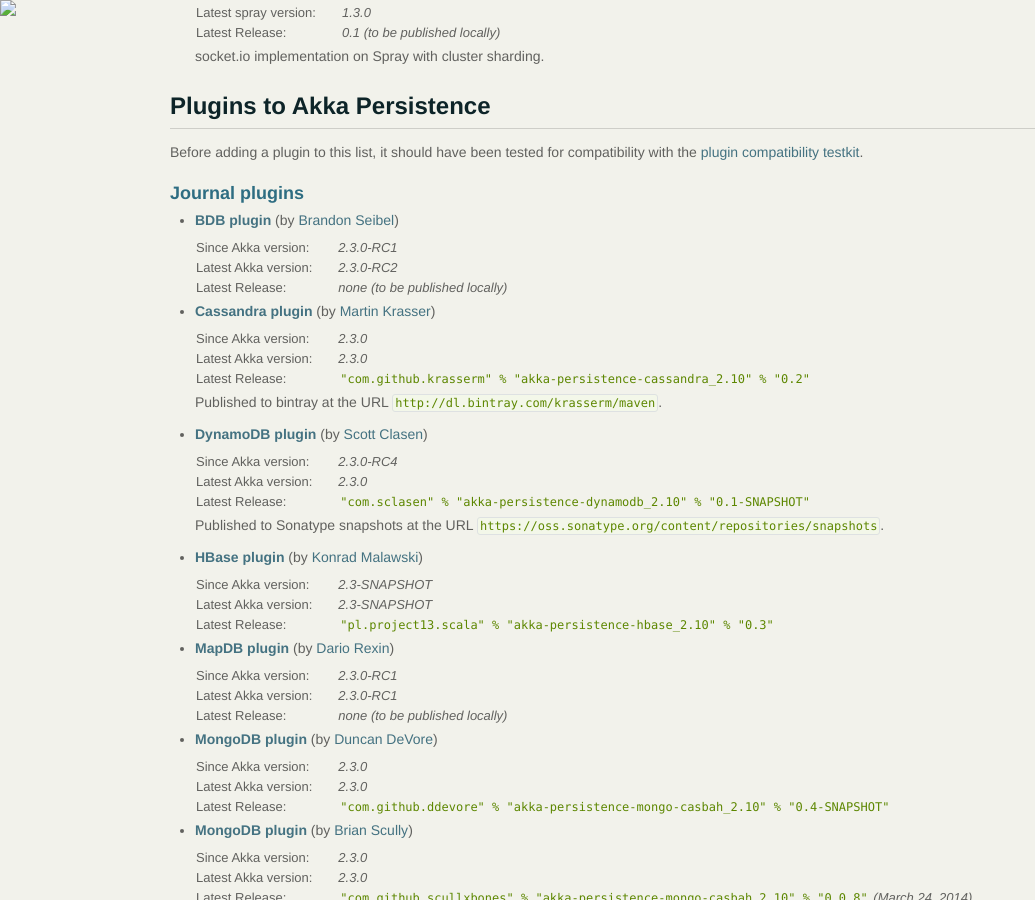
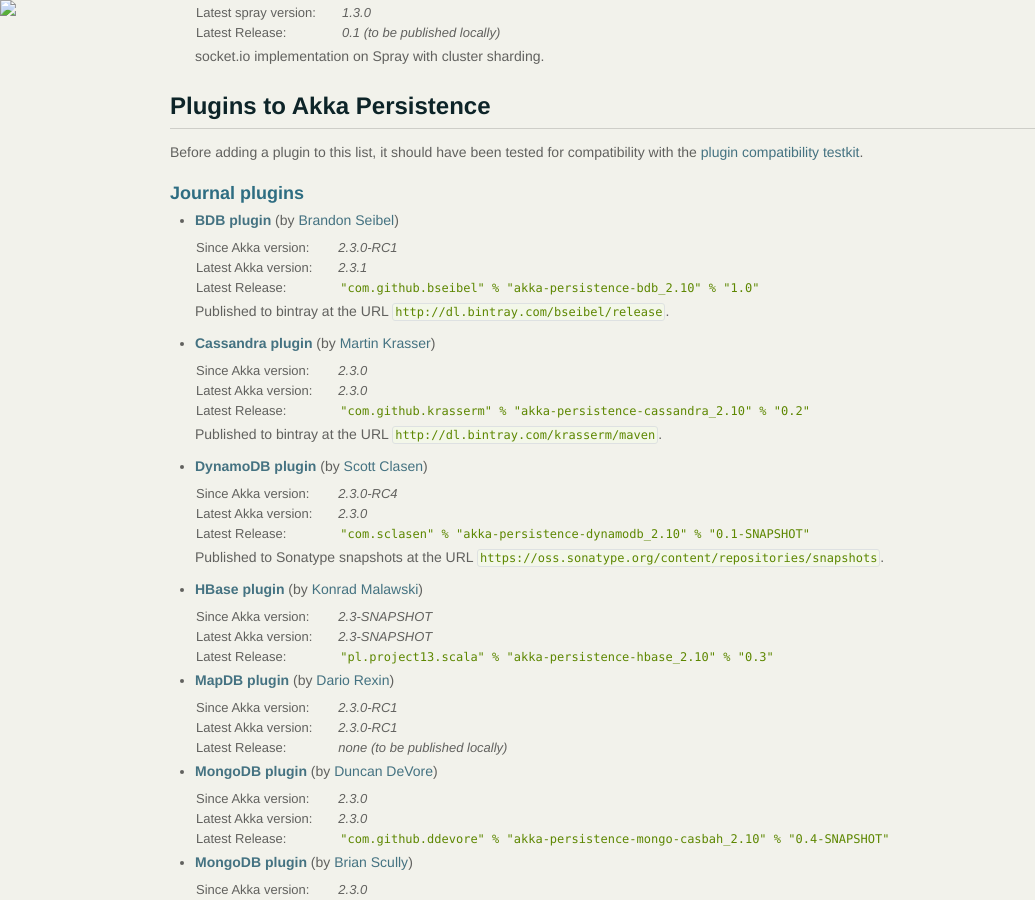
Before and after one commit to raboof/akka.github.com, a Jekyll site: the page built from community/index.md, in a window 1280 px wide and 900 px high, scrolled down 2710 px. Shown: the whole window, without its empty margins (0-1035 px from the left). Built offline with Jekyll 4.4.1, drawn with Linux system fonts in a browser that asks for light colours.

Commit message:
Update community page for BDB persistence plugin

```diff
--- a/community/index.md
+++ b/community/index.md
@@ -243,9 +243,11 @@
 
   <table class="stats">
   <tr><td>Since Akka version:</td><td>2.3.0-RC1</td></tr>
-  <tr><td>Latest Akka version:</td><td>2.3.0-RC2</td></tr>
-  <tr><td>Latest Release:</td><td>none (to be published locally)</td></tr>
+  <tr><td>Latest Akka version:</td><td>2.3.1</td></tr>
+  <tr><td>Latest Release:</td><td><code>"com.github.bseibel" % "akka-persistence-bdb_2.10" % "1.0"</code></td></tr>
   </table>
+
+  Published to bintray at the URL `http://dl.bintray.com/bseibel/release`.
 
 * **[Cassandra plugin](https://github.com/krasserm/akka-persistence-cassandra/)** (by [Martin Krasser](https://github.com/krasserm))
 
```
